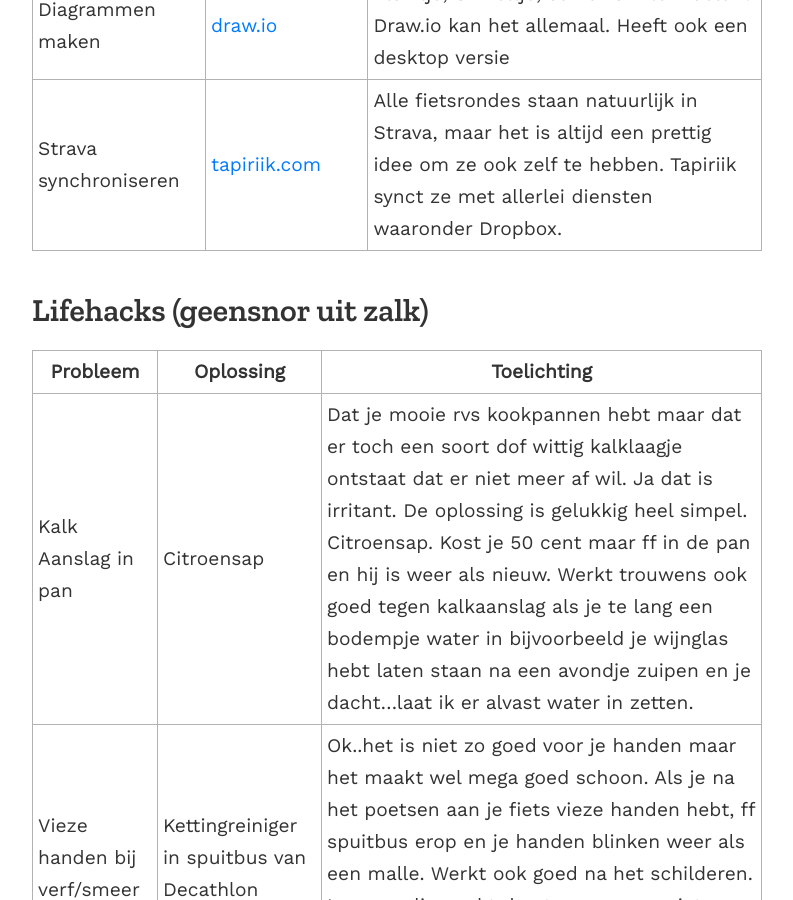
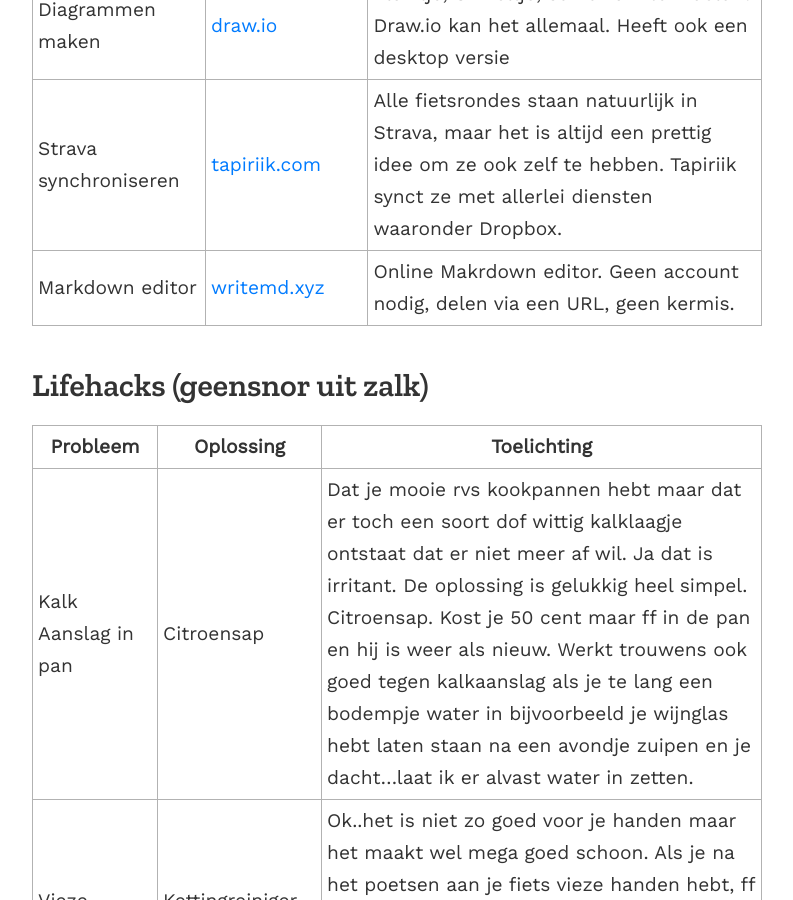
Before and after one commit to geensnor/geensnor.nl, a Jekyll site: the page built from pages/tips.md, in a window 1280 px wide and 900 px high, scrolled down 6405 px. Shown: the whole window, without its empty margins (243-1036 px from the left). Built offline with Jekyll 4.4.1, drawn with Linux system fonts in a browser that asks for light colours.

Commit message:
Update tips.md

```diff
--- a/pages/tips.md
+++ b/pages/tips.md
@@ -79,6 +79,7 @@
 |QR code voor je WiFi|[qifi.org](https://qifi.org/)|WiFi codes overtypen is irritant. Maak er een QR code van je SSID en wachtwoord en verbinden is een fluitje van een cent.|
 |Diagrammen maken|[draw.io](https://www.draw.io)|Flowtje, UMLeltje, serverruimte indelen? Draw.io kan het allemaal. Heeft ook een desktop versie|
 |Strava synchroniseren|[tapiriik.com](https://tapiriik.com/)|Alle fietsrondes staan natuurlijk in Strava, maar het is altijd een prettig idee om ze ook zelf te hebben. Tapiriik synct ze met allerlei diensten waaronder Dropbox.|
+|Markdown editor|[writemd.xyz](https://writemd.xyz/d/60efda973be295623)|Online Makrdown editor. Geen account nodig, delen via een URL, geen kermis.|
 
 ## Lifehacks (geensnor uit zalk)
 
```
